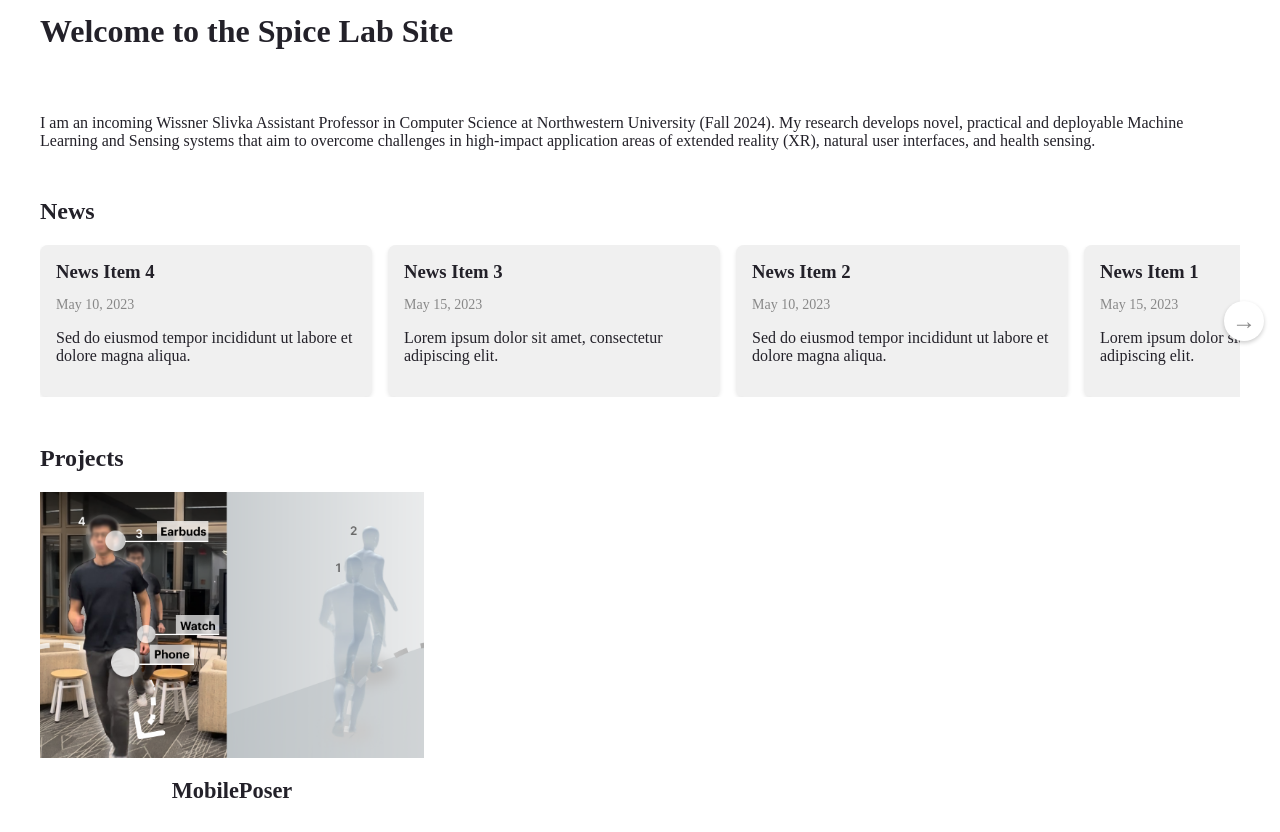
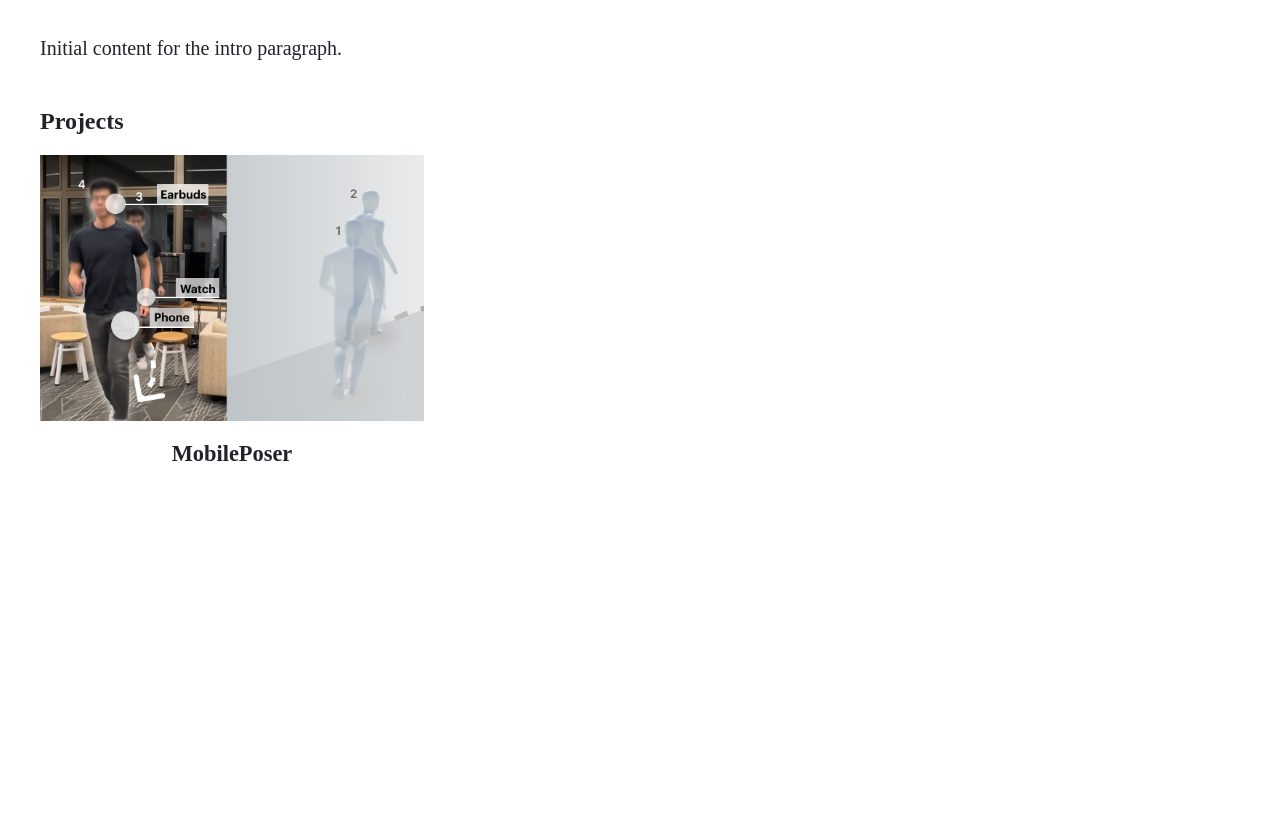
Before and after one commit to SPICExLAB/spice-lab.org, a Gatsby site: page / in a window 1280 px wide. Shown: the part 81-913 px from the top of the page. After the commit the page ends 800 px from the top, so only its background shows below. Built offline with nearby package versions, Linux system fonts and the light colour scheme; Gatsby itself is replaced by a stand-in of ours.

Commit message:
Setup CMS and update GraphQL queries

```diff
--- a/gatsby-config.js
+++ b/gatsby-config.js
@@ -74,10 +74,26 @@ module.exports = {
     },
 
     {
+      resolve: 'gatsby-source-filesystem',
+      options: {
+        name: 'settings',
+        path: './src/content/settingTexts',
+      },
+    },
+    {
+      resolve: 'gatsby-source-filesystem',
+      options: {
+        name: 'news',
+        path: './src/content/news',
+      },
+    },
+
+    {
       resolve: 'gatsby-plugin-react-leaflet',
       options: {
         linkStyles: true,
       },
     },
+    `gatsby-plugin-netlify-cms`,
   ],
 };
--- a/gatsby-node.js
+++ b/gatsby-node.js
@@ -1,10 +1,9 @@
 const path = require('path');
-
 exports.createPages = async ({ graphql, actions, reporter }) => {
   const { createPage } = actions;
   const result = await graphql(`
     query {
-      allMdx {
+      allMdx(filter: { frontmatter: { type: { eq: "project" } } }) {
         nodes {
           id
           frontmatter {
@@ -34,11 +33,7 @@ exports.createPages = async ({ graphql, actions, reporter }) => {
     });
     console.log(node.id);
   });
-
-
 };
-
-
 
 const fs = require('fs');
 const { createFileNodeFromBuffer } = require('gatsby-source-filesystem');
--- a/package.json
+++ b/package.json
@@ -16,10 +16,12 @@
   },
   "dependencies": {
     "@mdx-js/react": "^3.0.1",
+    "decap-cms-app": "^3.1.10",
     "gatsby": "^5.13.3",
     "gatsby-plugin-image": "^3.13.1",
     "gatsby-plugin-manifest": "^5.13.1",
     "gatsby-plugin-mdx": "^5.13.1",
+    "gatsby-plugin-netlify-cms": "^7.12.1",
     "gatsby-plugin-react-leaflet": "^4.0.3",
     "gatsby-plugin-sharp": "^5.13.1",
     "gatsby-remark-images": "^7.13.1",
@@ -28,6 +30,7 @@
     "gatsby-transformer-sharp": "^5.13.1",
     "leaflet": "^1.9.4",
     "mapbox-gl": "^3.3.0",
+    "netlify-cms-app": "^2.15.72",
     "react": "^18.2.0",
     "react-dom": "^18.2.0",
     "react-leaflet": "^4.2.1",
--- a/src/content/projects/MobilePoser/index.mdx
+++ b/src/content/projects/MobilePoser/index.mdx
@@ -1,4 +1,5 @@
 ---
+type: "project"
 slug: MobilePoser
 title: MobilePoser
 subtitle: A Mobile App for Facial Expression Recognition
--- /dev/null
+++ b/src/content/settingTexts/homepageText.md
@@ -0,0 +1,4 @@
+---
+type: "settingTexts"
+intro_paragraph: "Initial content for the intro paragraph."
+---
--- a/src/pages/index.js
+++ b/src/pages/index.js
@@ -11,43 +11,16 @@ const headingStyles = {
 };
 
 const paragraphStyles = {
+  fontSize: 20,
+  marginTop: 24,
   marginBottom: 48,
 };
 
 const IndexPage = ({ data }) => {
-  const { allMdx: projectsData } = data;
+  const { projectsData, homepageTextData, newsData } = data;
   const newsCarouselRef = useRef(null);
 
   // Placeholder news data
-  const newsData = [
-    {
-      id: 1,
-      title: 'News Item 1',
-      date: 'May 15, 2023',
-      content: 'Lorem ipsum dolor sit amet, consectetur adipiscing elit.',
-    },
-    {
-      id: 2,
-      title: 'News Item 2',
-      date: 'May 10, 2023',
-      content:
-        'Sed do eiusmod tempor incididunt ut labore et dolore magna aliqua.',
-    },
-    {
-      id: 3,
-      title: 'News Item 3',
-      date: 'May 15, 2023',
-      content: 'Lorem ipsum dolor sit amet, consectetur adipiscing elit.',
-    },
-    {
-      id: 4,
-      title: 'News Item 4',
-      date: 'May 10, 2023',
-      content:
-        'Sed do eiusmod tempor incididunt ut labore et dolore magna aliqua.',
-    },
-    // Add more news items as needed
-  ].reverse();
 
   const handleScrollRight = () => {
     newsCarouselRef.current.scrollBy({
@@ -58,29 +31,33 @@ const IndexPage = ({ data }) => {
 
   return (
     <MainLayout>
-      <h1 style={headingStyles}>Welcome to the Spice Lab Site</h1>
-      <p style={paragraphStyles}>
-        I am an incoming Wissner Slivka Assistant Professor in Computer Science
-        at Northwestern University (Fall 2024). My research develops novel,
-        practical and deployable Machine Learning and Sensing systems that aim
-        to overcome challenges in high-impact application areas of extended
-        reality (XR), natural user interfaces, and health sensing.
-      </p>
+      <div
+        style={paragraphStyles}
+        dangerouslySetInnerHTML={{
+          __html: homepageTextData.nodes[0].frontmatter.intro_paragraph,
+        }}
+      />
 
+      {newsData.nodes.length > 0 && (
+        <>
           <h2>News</h2>
           <div className={styles.newsCarouselContainer}>
             <div className={styles.newsCarousel} ref={newsCarouselRef}>
-          {newsData.map((news) => (
-            <NewsCard key={news.id} news={news} />
+              {newsData.nodes.map((news) => (
+                <NewsCard key={news.id} news={news.frontmatter} />
               ))}
             </div>
+            {newsData.nodes.length >= 4 && (
               <button
                 className={styles.scrollRightButton}
                 onClick={handleScrollRight}
               >
                 &rarr;
               </button>
+            )}
           </div>
+        </>
+      )}
 
       <h2>Projects</h2>
       <div className={styles.projectGrid}>
@@ -101,7 +78,7 @@ const IndexPage = ({ data }) => {
 
 export const query = graphql`
   query {
-    allMdx {
+    projectsData: allMdx(filter: { frontmatter: { type: { eq: "project" } } }) {
       nodes {
         frontmatter {
           slug
@@ -116,6 +93,20 @@ export const query = graphql`
         }
       }
     }
+    homepageTextData: allMdx(
+      filter: { frontmatter: { type: { eq: "settingTexts" } } }
+    ) {
+      nodes {
+        frontmatter {
+          intro_paragraph
+        }
+      }
+    }
+    newsData: allMdx(filter: { frontmatter: { type: { eq: "news" } } }) {
+      nodes {
+        id
+      }
+    }
   }
 `;
 
--- a/src/pages/publications.js
+++ b/src/pages/publications.js
@@ -45,7 +45,10 @@ const PublicationsPage = ({ data }) => {
 
 export const query = graphql`
   query PublicationsQuery {
-    allMdx(sort: { frontmatter: { year: DESC } }) {
+    allMdx(
+      filter: { frontmatter: { type: { eq: "project" } } }
+      sort: { fields: frontmatter___year, order: DESC }
+    ) {
       nodes {
         id
         frontmatter {
```
Also changed, not shown: static/admin/config.yml (added, +26 -0 lines), 2 other files. Lines whose indentation alone changed are shown as unchanged.
